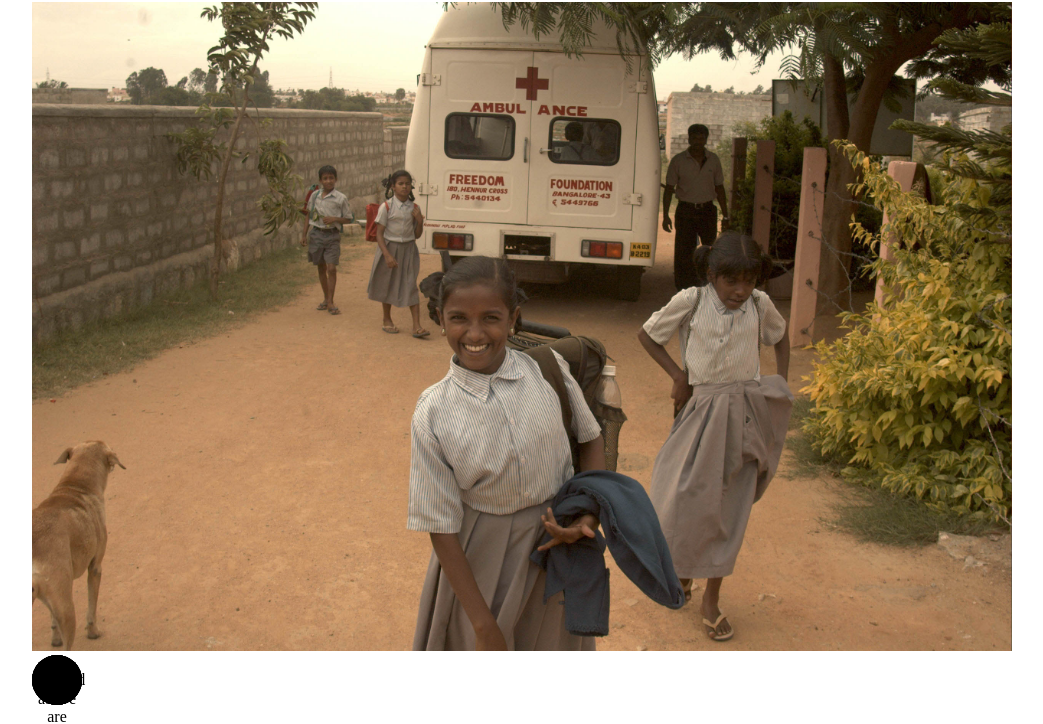
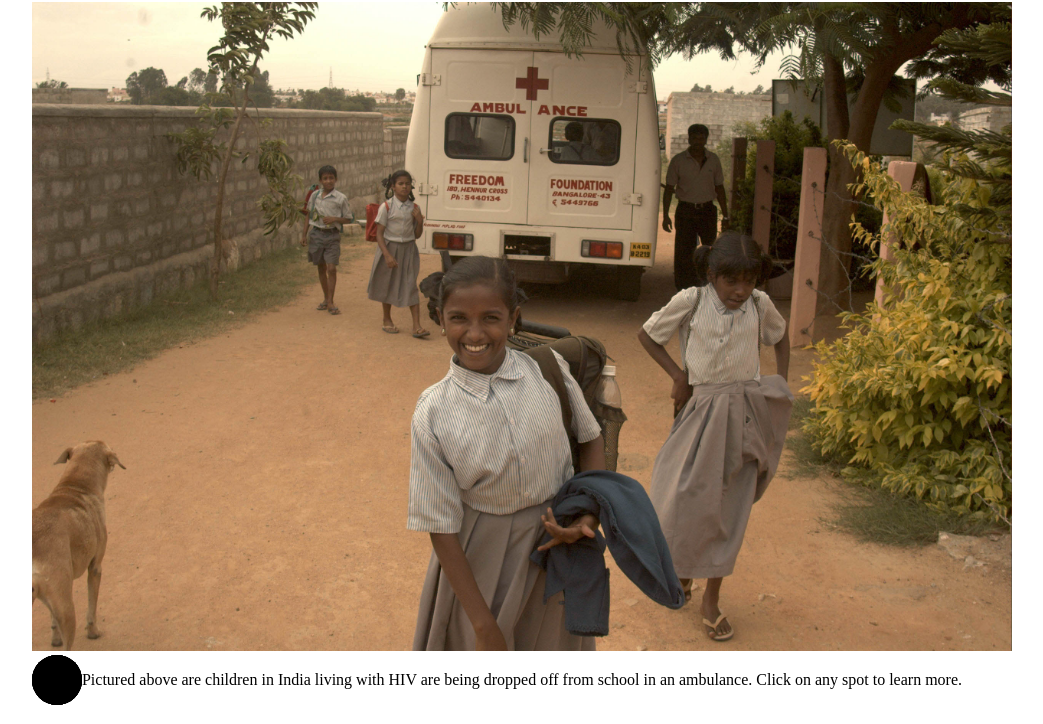
Before and after one commit to aliyahvee/hiv, a plain HTML site: page index.html in a window 1280 px wide. Shown: the part 78-802 px from the top of the page, without its empty margins (118-1161 px from the left). Drawn offline with nearby package versions, Linux system fonts and the light colour scheme.

Commit message:
added closing divs

```diff
--- a/index.html
+++ b/index.html
@@ -27,11 +27,11 @@
         <h1>HIV in Third World Countries</h1>
         <div class="hotspot">
           <img src="img/hiv.jpg">
-          <div id="sky" class="spot" data-description="Due to its large population size, India has the third largest HIV epidemic in the world.">
-          <div id="girl" class="spot" data-description="In India, 33% of children are on antiretroviral treatment.">
-          <div id="ambulance" class="spot" data-description="ndia has made good progress in reducing new HIV infections by a half since 2001.">
-          <div id="man" class="spot" data-description="In 2016, 50% of adults eligible for ART received treatment, rising from 36% in 2013.">
-          <div id="dirt" class="spot" data-description="The vast majority of HIV-infected people, approximately 95% of the total, live in developing countries.">
+          <div id="sky" class="spot" data-description="Due to its large population size, India has the third largest HIV epidemic in the world."></div>
+          <div id="girl" class="spot" data-description="In India, 33% of children are on antiretroviral treatment."></div>
+          <div id="ambulance" class="spot" data-description="ndia has made good progress in reducing new HIV infections by a half since 2001."></div>
+          <div id="man" class="spot" data-description="In 2016, 50% of adults eligible for ART received treatment, rising from 36% in 2013."></div>
+          <div id="dirt" class="spot" data-description="The vast majority of HIV-infected people, approximately 95% of the total, live in developing countries."></div>
         </div>
         <p>Pictured above are children in India living with HIV are being dropped off from school in an ambulance. Click on any spot to learn more.</p>
         <div class="modal">
```
